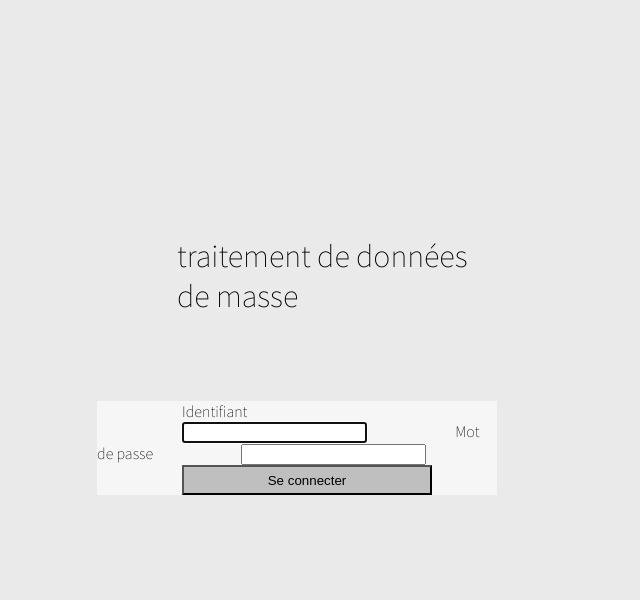
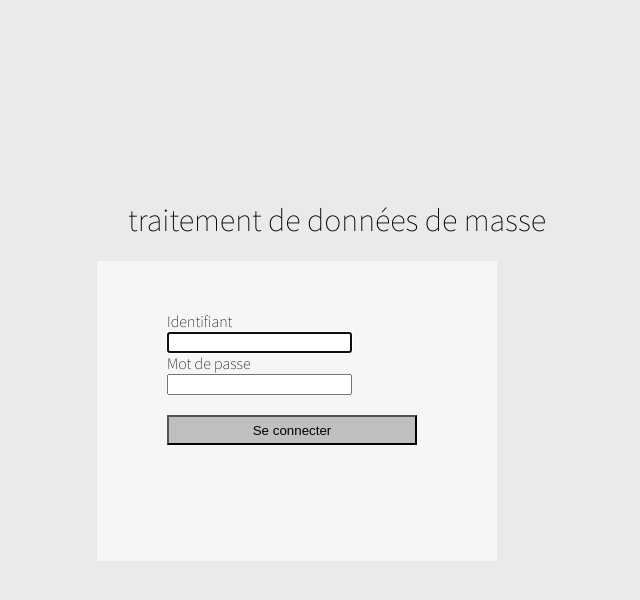
Before and after one commit to cristianemenna/DOMMA, a Symfony app: template templates/security/login.html.twig in a window 1280 px wide. Shown: the top 600 px of the page, without its empty margins (343-983 px from the left). Run offline with Twig, Linux system fonts and the light colour scheme; the template is opened without the code that fills it, so the values that code supplies are empty; some libraries are stand-ins or nearby versions.

Commit message:
Mise en forme de la page loging

```diff
--- a/public/css/login.css
+++ b/public/css/login.css
@@ -1,26 +1,9 @@
 body{
     background-color: #EAEAEA;
     font-family: 'Source Sans Pro', sans-serif;
-    position: absolute;
-    left: 50%;
-    top: 50%;
-    width: 400px;
-    margin-left: -200px;
-    margin-right: -350px;
-    margin-top: -185px;
-    bottom: 50px;
 
-    height: 110px;
-
-
-    box-shadow: px px px
 }
 
-
-.marge {
-    margin-bottom:50px;
-
-}
 
 img{
 
@@ -29,25 +12,24 @@ img{
     margin-left: 100px;
     margin-right: 50px;
     top: 50%;
+
 }
 
 h1 {
     margin-left: 80px;
+    margin-top: 200px;
     font-weight: normal;
+    text-align: center;
 
 }
 
-label, input {
-
-    margin-left: 85px;
 
 
-}
-
 form {
-
+    width: 400px;
+    height: 300px;
     background-color: #F7F6F6;
-    margin-top: 85px;
+    margin: 0 auto;
 
 }
 
@@ -55,4 +37,16 @@ input.type.submit {
     background-color:#BFBFBF;
     width:250px;
     height:30px;
+    margin-left: 50px;
+    margin-top: 20px;
 }
+
+.field {
+    width: 50%;
+    padding-left: 50px;
+}
+
+.form-fields {
+    padding-top: 50px;
+    padding-left: 20px;
+}
--- a/templates/security/login.html.twig
+++ b/templates/security/login.html.twig
@@ -6,6 +6,7 @@
 {% block body %}
 
 <h1>traitement de données de masse</h1>
+
 <form method="post">
     {% if error %}
         <div class="alert alert-danger">{{ error.messageKey|trans(error.messageData, 'security') }}</div>
@@ -16,17 +17,24 @@
             You are logged in as {{ app.user.username }}, <a href="{{ path('app_logout') }}">Logout</a>
         </div>
     {% endif %}
+    <div class="form-fields">
+        <div class="field">
+            <label class="label-form" for="inputUsername">Identifiant</label>
+            <input type="text" value="{{ last_username }}" name="username" id="inputUsername" class="form-control" required autofocus>
+        </div>
+        <div class="field">
+            <label class="label-form" for="inputPassword">Mot de passe</label>
+            <input type="password" name="password" id="inputPassword" class="form-control" required>
+        </div>
+
+        <input type="hidden" name="_csrf_token"
+               value="{{ csrf_token('authenticate') }}">
+
+        <input type="submit" class="type submit" value="Se connecter">
 
 
-    <label for="inputUsername">Identifiant</label>
-    <input type="text" value="{{ last_username }}" name="username" id="inputUsername" class="form-control" required autofocus>
-    <label for="inputPassword">Mot de passe</label>
-    <input type="password" name="password" id="inputPassword" class="form-control" required>
+    </div>
 
-    <input type="hidden" name="_csrf_token"
-           value="{{ csrf_token('authenticate') }}">
-
-    <input type="submit" class="type submit" value="Se connecter">
 
 </form>
 {% endblock %}
```
